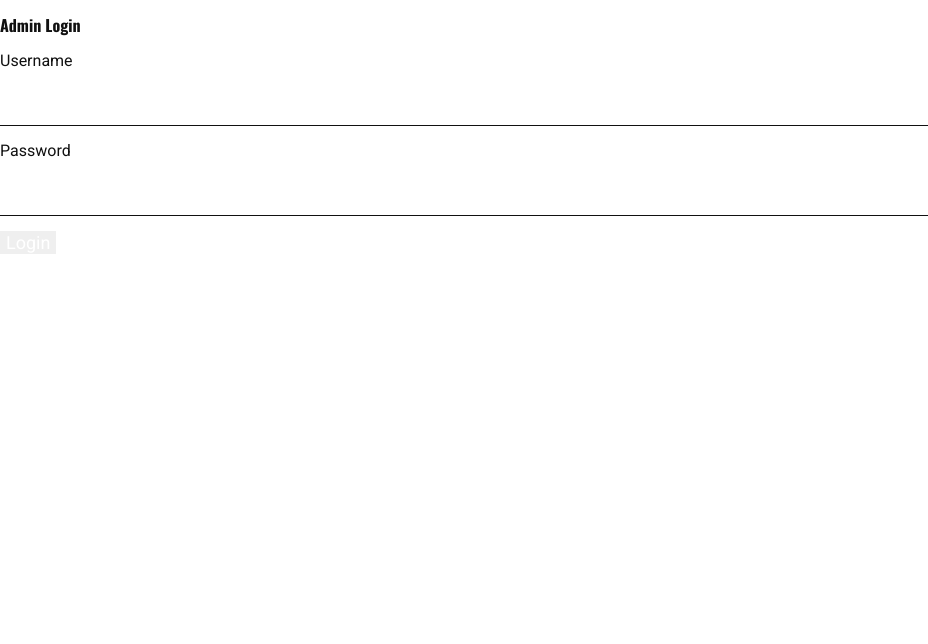
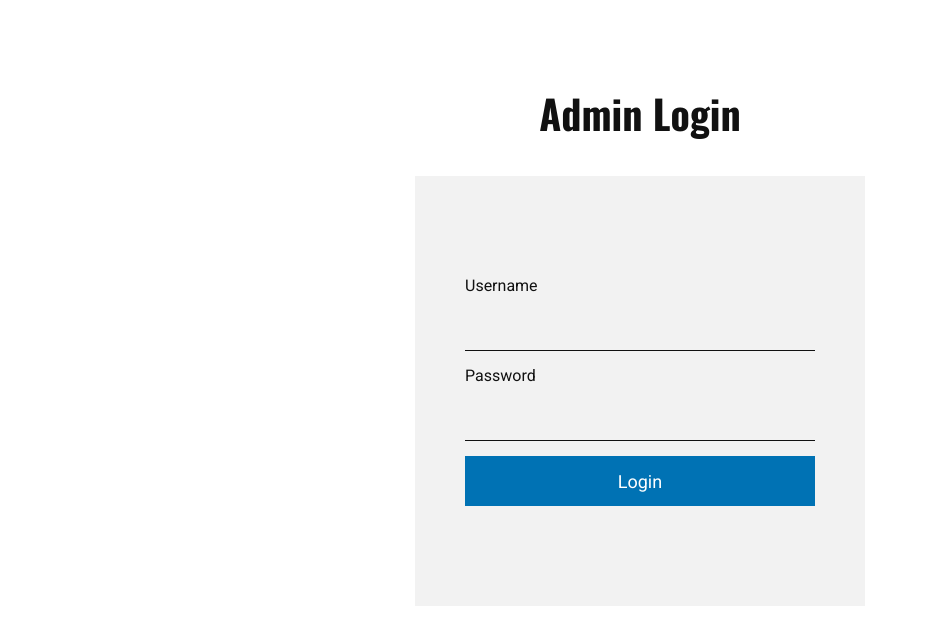
Before and after one commit to MartinaMax/globing, a Next.js app: page /admin/login in a window 1280 px wide. Shown: the top 644 px of the page, without its empty margins (0-928 px from the left). Built offline with nearby package versions, Linux system fonts and the light colour scheme.

Commit message:
Login styling added. Log out button added.

```diff
--- a/app/admin/login/page.jsx
+++ b/app/admin/login/page.jsx
@@ -2,13 +2,14 @@
 
 import { useState, useEffect } from 'react';
 import { useRouter } from 'next/navigation';
+import styles from '@/styles/styles.module.scss';
 
 const LoginForm = () => {
     const [form, setForm] = useState({ username: '', password: '' });
     const [error, setError] = useState('');
     const router = useRouter();
 
-  // Check if the admin is already logged in (valid token)
+    // Check if the admin is already logged in (has valid token)
     useEffect(() => {
         const token = localStorage.getItem('token');
         if (token) {
@@ -52,9 +53,9 @@ const LoginForm = () => {
     };
 
     return (
-    <div>
+        <main style={{ padding: '50px 0'}} className={styles.adminLogin}>
             <h2>Admin Login</h2>
-      <div>
+            <div className={styles.formLogin}>
                 <form onSubmit={handleSubmit}>
                     <div>
                         <label htmlFor="username">Username</label>
@@ -67,7 +68,7 @@ const LoginForm = () => {
                         />
                     </div>
                     <div>
-          <label  htmlFor="password">Password</label>
+                        <label htmlFor="password">Password</label>
                         <input
                             id='password'
                             name="password"
@@ -76,11 +77,11 @@ const LoginForm = () => {
                             onChange={handleChange}
                         />
                     </div>
-        <button type="submit">Login</button>
+                    <button className={styles.LogInBtn} type="submit">Login</button>
                 </form>
             </div>
             {error && <p style={{ color: '#F15B40' }}>{error}</p>}
-    </div>
+        </main>
     );
 };
 
--- a/app/styles/components/_buttons.scss
+++ b/app/styles/components/_buttons.scss
@@ -69,6 +69,21 @@
 
 
 // Admin panel
+// Log out button
+.LogInBtn {
+    width: 100%;
+    height: 50px;
+    background-color: $blue;
+}
+
+.LogOutBtn {
+    display: block;
+    height: 70px;
+    width: 200px;
+    background-color: $coral;
+    justify-self: end;
+}
+
 // Form SUBMIT, EDIT & CANCEL buttons
 .formBtn {
     grid-template-columns: 3fr 1fr;
--- /dev/null
+++ b/app/styles/pages/admin/_login.scss
@@ -0,0 +1,24 @@
+@use '../../variables' as *;
+
+.adminLogin {
+    justify-items: center;
+    color: $blackish;
+
+
+    h2 {
+        font-size: $h2-big;
+        text-align: center;
+    }
+
+    .formLogin{
+        width: 350px;
+        padding: 100px 50px;
+        background-color: #F2F2F2;
+
+
+        input {
+            background-color: transparent;
+        }
+    }
+
+}
--- a/app/styles/styles.module.scss
+++ b/app/styles/styles.module.scss
@@ -15,4 +15,5 @@
 
 
 // Admin
-@use './pages/admin/admin-panel'
+@use './pages/admin/admin-panel';
+@use './pages/admin/login'
--- a/package.json
+++ b/package.json
@@ -9,7 +9,10 @@
     "lint": "next lint"
   },
   "dependencies": {
+    "bcrypt": "^5.1.1",
+    "bcryptjs": "^2.4.3",
     "joi": "^17.13.3",
+    "jsonwebtoken": "^9.0.2",
     "mongodb": "^6.11.0",
     "mongoose": "^8.8.3",
     "next": "15.0.3",
```
Also changed, not shown: app/admin/reference/page.jsx (+8 -1 lines), app/components/admin/LogOutBtn.jsx (added, +19 -0 lines), 1 other file (tests, documents, lock files or other folders). Lines whose indentation alone changed are shown as unchanged.
